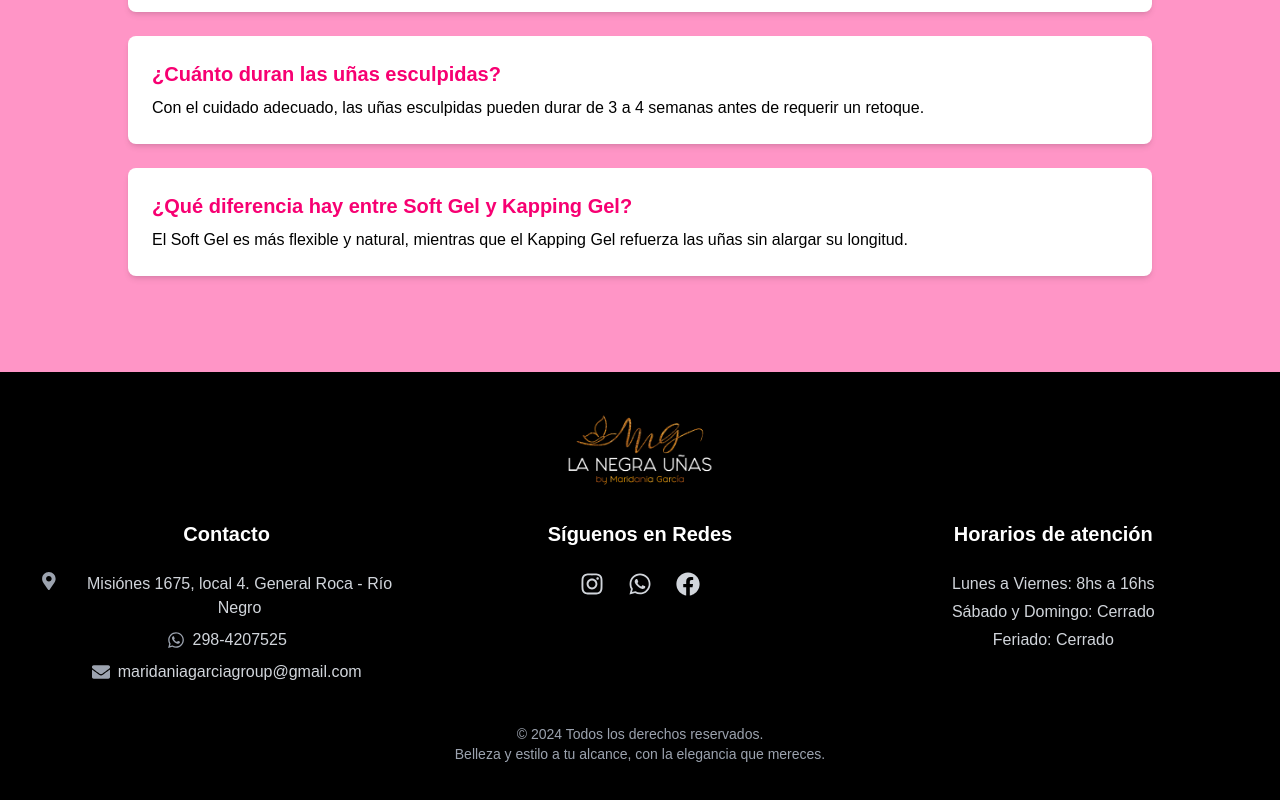
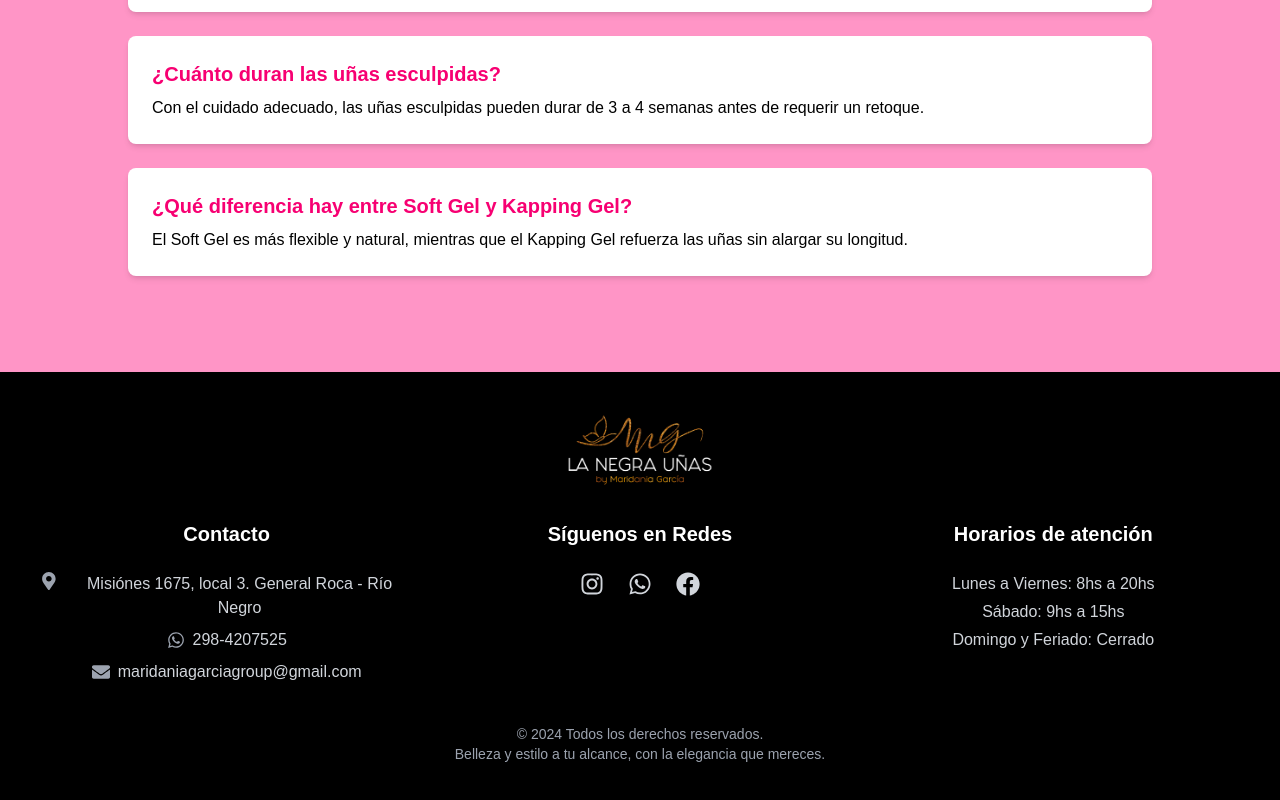
Before and after one commit to kevkarlion/la-negra-nails, a Next.js app: page / in a window 1280 px wide. Shown: the part 1693-2493 px from the top of the page. Built offline with nearby package versions, Linux system fonts and the light colour scheme.

Commit message:
modify info contact

```diff
--- a/src/components/shared/Footer/Footer.tsx
+++ b/src/components/shared/Footer/Footer.tsx
@@ -26,7 +26,7 @@ export const Footer: React.FC = () => {
             <div className="flex flex-col items-center  space-y-2">
               <div className="flex items-center space-x-2">
                 <FaMapMarkerAlt className="text-lg text-gray-400 self-start" />
-                <a href="https://maps.app.goo.gl/Z3cmciywEhxdb5mAA" target="_blank" rel="noopener noreferrer"><p className="font-sans text-gray-300">Misiónes 1675, local 4. General Roca - Río Negro</p></a>
+                <a href="https://maps.app.goo.gl/Z3cmciywEhxdb5mAA" target="_blank" rel="noopener noreferrer"><p className="font-sans text-gray-300">Misiónes 1675, local 3. General Roca - Río Negro</p></a>
               </div>
               <div className="flex items-center space-x-2">
                 <FaWhatsapp className="text-lg text-gray-400" />
@@ -59,9 +59,9 @@ export const Footer: React.FC = () => {
           <div className="space-y-4">
             <h3 className="font-sans font-bold text-xl mb-4">Horarios de atención</h3>
             <div className="flex flex-col items-center text-left space-y-1">
-              <p className="font-sans text-gray-300">Lunes a Viernes: 8hs a 16hs</p>
-              <p className="font-sans text-gray-300">Sábado y Domingo: Cerrado</p>
-              <p className="font-sans text-gray-300">Feriado: Cerrado</p>
+              <p className="font-sans text-gray-300">Lunes a Viernes: 8hs a 20hs</p>
+              <p className="font-sans text-gray-300">Sábado: 9hs a 15hs</p>
+              <p className="font-sans text-gray-300">Domingo y Feriado: Cerrado</p>
             </div>
           </div>
         </div>
```
